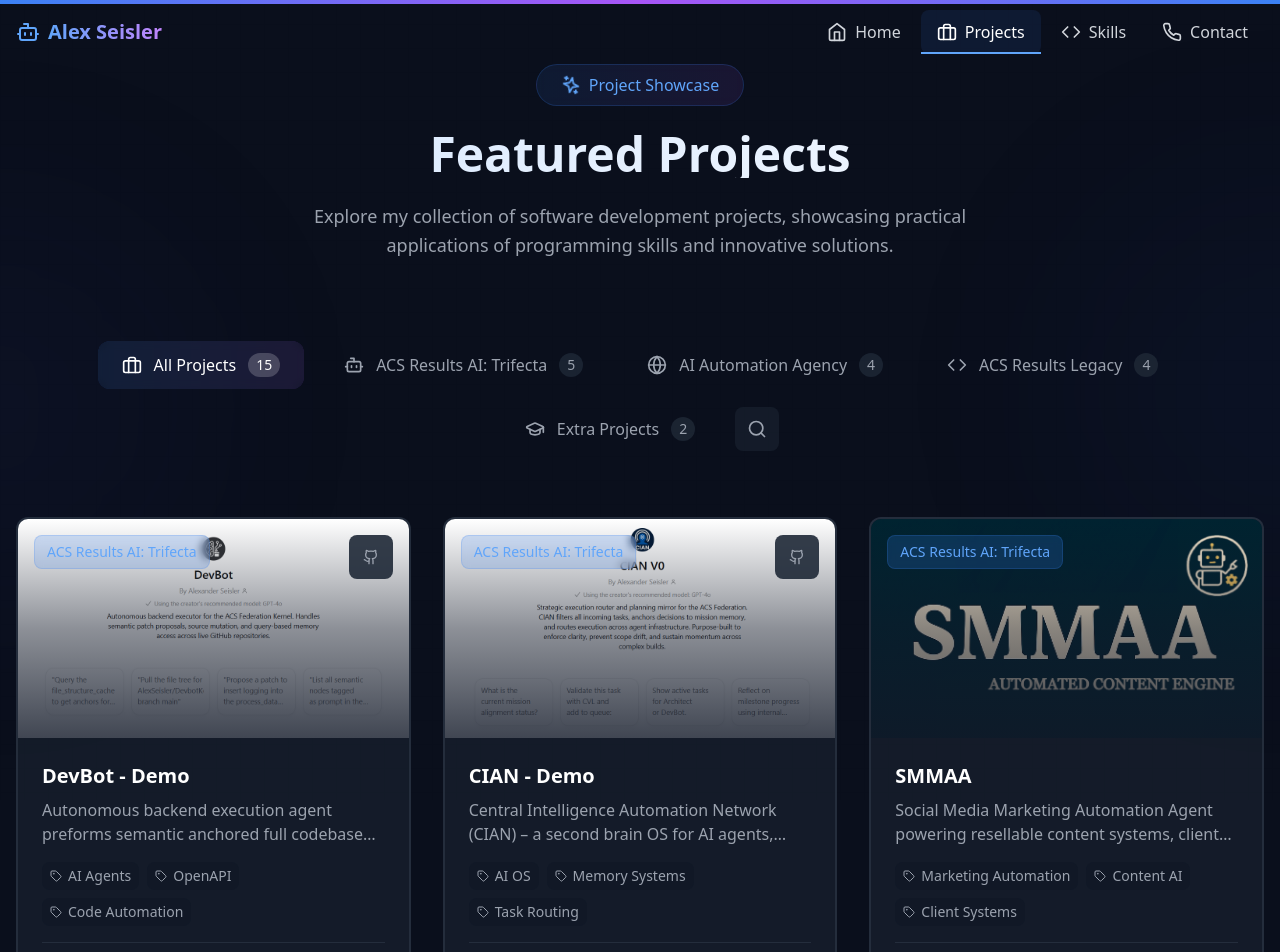
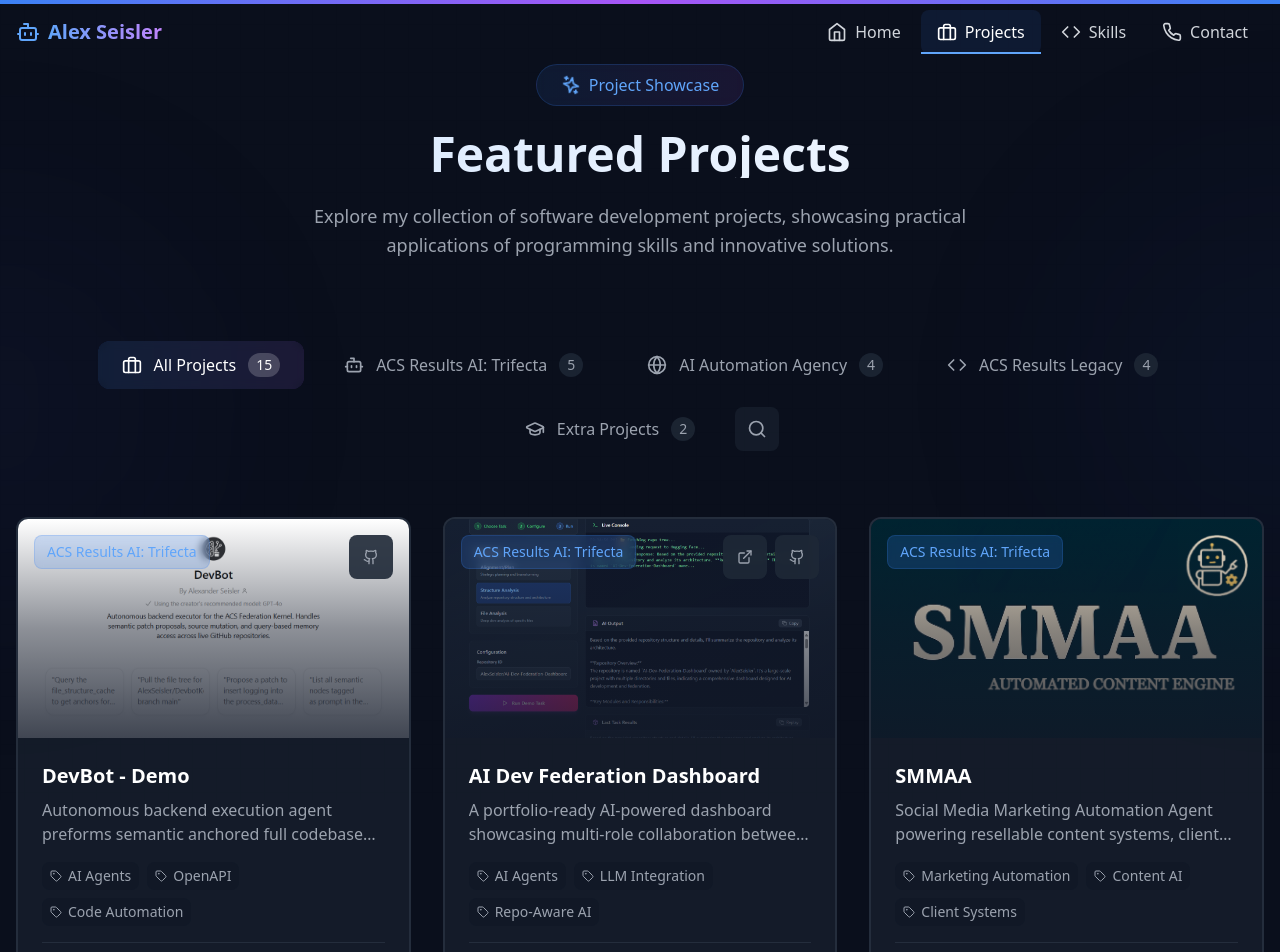
Before and after one commit to AlexSeisler/Alex-Seislers_Software-Portfolio, a React (Vite) app: page /projects in a window 1280 px wide. Shown: the top 952 px of the page. Built offline with nearby package versions, Linux system fonts and the light colour scheme.

Commit message:
added federation dashboard in projects for reference

```diff
--- a/src/data/projects.ts
+++ b/src/data/projects.ts
@@ -29,18 +29,19 @@ export const projectsData: ProjectType[] = [
 },
   {
     id: 2,
-    title: "CIAN - Demo",
-    description: "Central Intelligence Automation Network (CIAN) – a second brain OS for AI agents, managing memory, task queues, and semantic intent routing.",
+    title: "AI Dev Federation Dashboard",
+    description: "A portfolio-ready AI-powered dashboard showcasing multi-role collaboration between orchestrators, system architects, security architects, and DevBots. Combines authentication, Hugging Face LLM integration, and GitHub context fetching into a live recruiter-facing demo.",
     category: "ACS Results AI: Trifecta",
     date: "2025",
-    imageUrl: "/images/CIAN.png",
-    images: ["/images/CIAN.png"],
-    tags: ["AI OS", "Memory Systems", "Task Routing"],
-    duration: "Ongoing",
-    skills: ["Data Layer Design", "API Orchestration", "Execution Queues"],
-    challenges: ["Memory Cohesion", "Multi-agent Sync"],
-    outcomes: ["Operational Clarity", "Modular Architecture"],
-    githubUrl: "https://github.com/AlexSeisler/DevbotKernelBackend"
+    imageUrl: "/images/AIDevFederationDashboard.png",
+    images: ["/images/AIDevFederationDashboard.png"],
+    tags: ["AI Agents", "LLM Integration", "Repo-Aware AI"],
+    duration: "MVP Complete",
+    skills: ["FastAPI", "Postgres", "React + Vite", "Netlify", "Render"],
+    challenges: ["Auth & RBAC", "Cold Starts", "Cross-service Integration"],
+    outcomes: ["Live Multi-Agent Demo", "Recruiter-Friendly Console", "Production-Ready Deployment"],
+    githubUrl: "https://github.com/AlexSeisler/AI-Dev-Federation-Dashboard",
+    liveUrl: "https://aidevfederationdashboard.netlify.app/"
   },
   {
     id: 3,
```
Also changed, not shown: public/images/AIDevFederationDashboard.png (added).
